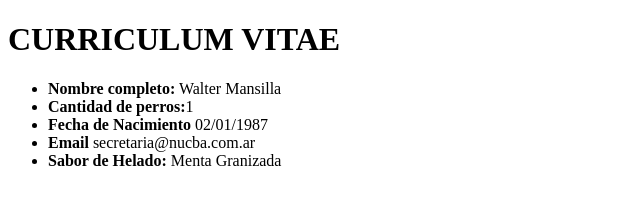
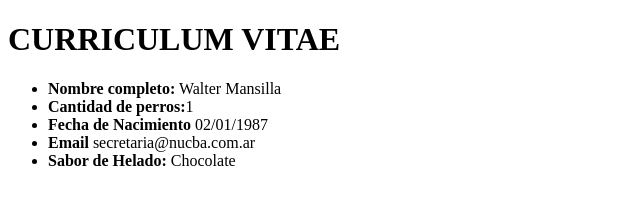
Before and after one commit to walmansilla22/nucba, a plain HTML site: page Clase 1/index.html in a window 1280 px wide. Shown: the full height of the page, 0-640 px from the left. Drawn offline with Linux system fonts and the light colour scheme.

Commit message:
Update index.html

```diff
--- a/Clase 1/index.html
+++ b/Clase 1/index.html
@@ -12,7 +12,7 @@
         <li><b>Cantidad de perros:</b>1</li>
         <li><b>Fecha de Nacimiento</b> 02/01/1987</li>
         <li><b>Email</b> secretaria@nucba.com.ar</li>
-        <li><b>Sabor de Helado:</b> Menta Granizada</li>
+        <li><b>Sabor de Helado:</b> Chocolate</li>
     </ul>
 
 </body>
```
